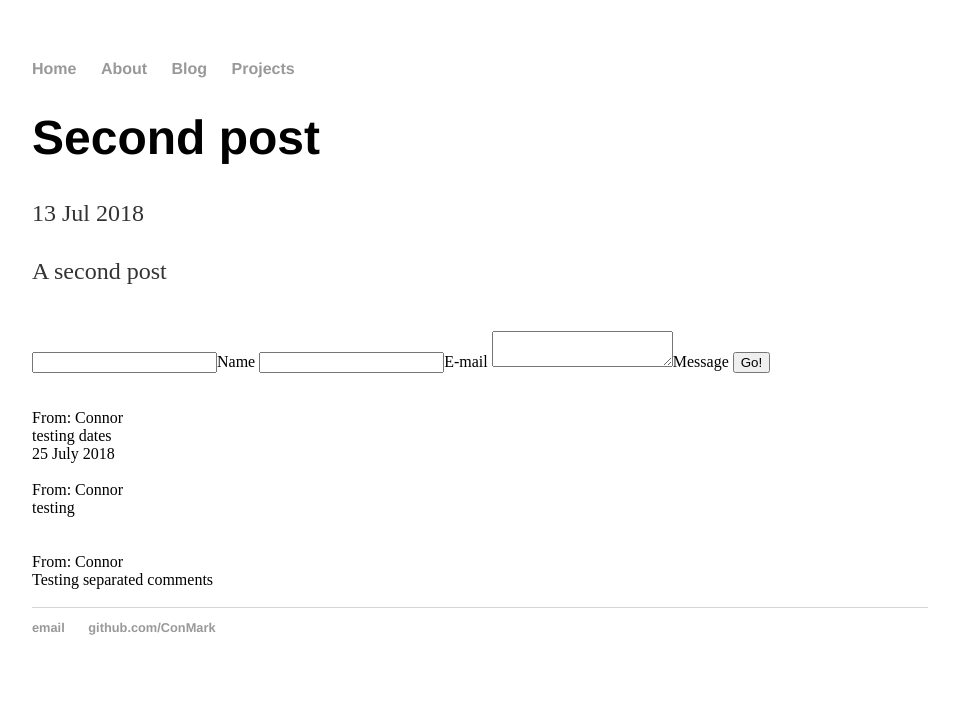
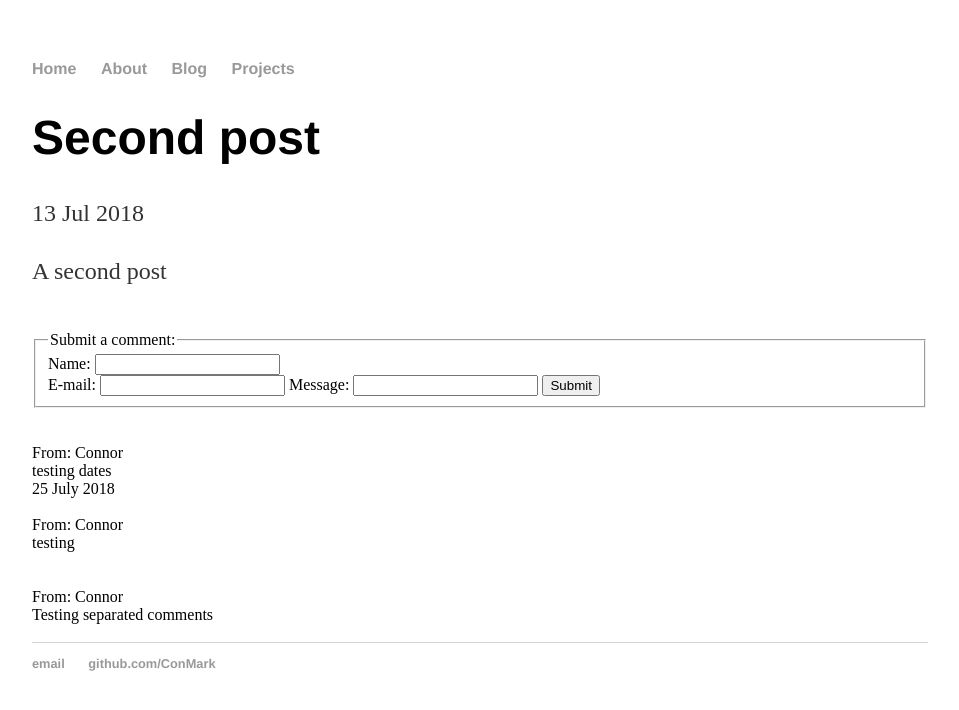
Before and after one commit to ConMark/ConMark.github.io, a Jekyll site: the page built from _posts/2018-07-13-Second-Post.md, in a window 1280 px wide. Shown: the top 710 px of the page, without its empty margins (160-1119 px from the left). Built offline with Jekyll 4.4.1, drawn with Linux system fonts in a browser that asks for light colours.

Commit message:
new comments area

```diff
--- a/_includes/comments-new.html
+++ b/_includes/comments-new.html
@@ -1,10 +1,15 @@
-<form method="POST" action="https://api.staticman.net/v2/entry/ConMark/ConMark.github.io/master">
-  <input name="options[redirect]" type="hidden" value="https://ConMark.github.io/blog">
+<fieldset>
+<legend>Submit a comment:</legend>
+<form method="POST" action="https://api.staticman.net/v2/entry/ConMark/ConMark.$
+  <input name="options[redirect]" type="hidden" value="https://ConMark.github.i$
   <!-- e.g. "2016-01-02-this-is-a-post" -->
   <input name="options[slug]" type="hidden" value="{{ page.slug }}">
-  <label><input name="fields[name]" type="text">Name</label>
-  <label><input name="fields[email]" type="email">E-mail</label>
-  <label><textarea name="fields[message]"
-		resize: none;></textarea>Message</label>
-  <button type="submit">Go!</button>
+  <label for="Name">Name:</label>
+  <input name="fields[Name]" type="text"></br>
+  <label for="E-mail">E-mail:</label>
+  <input name="fields[E-mail]" type="text">
+  <label for="Message">Message:</label>
+  <input name="fields[Message]" type="text">
+  <button type="submit">Submit</button>
 </form>
+</fieldset>
```
